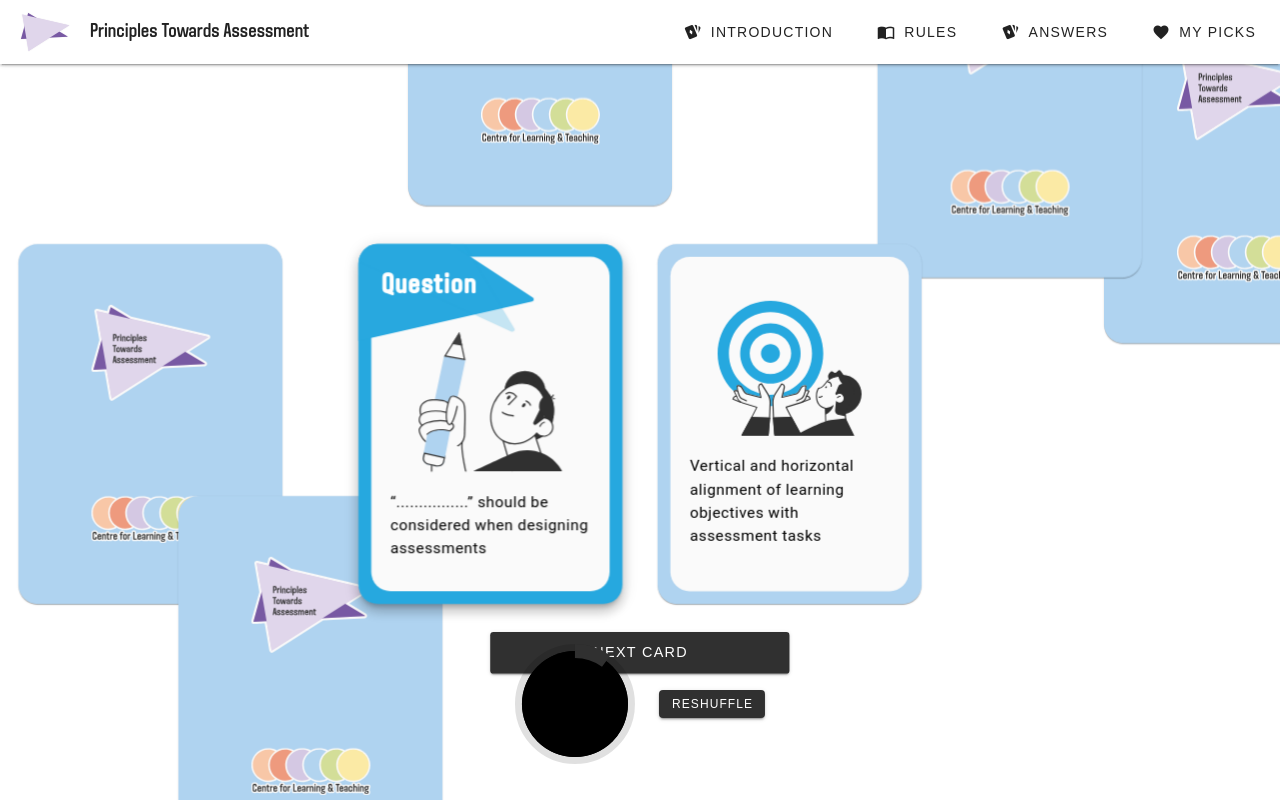
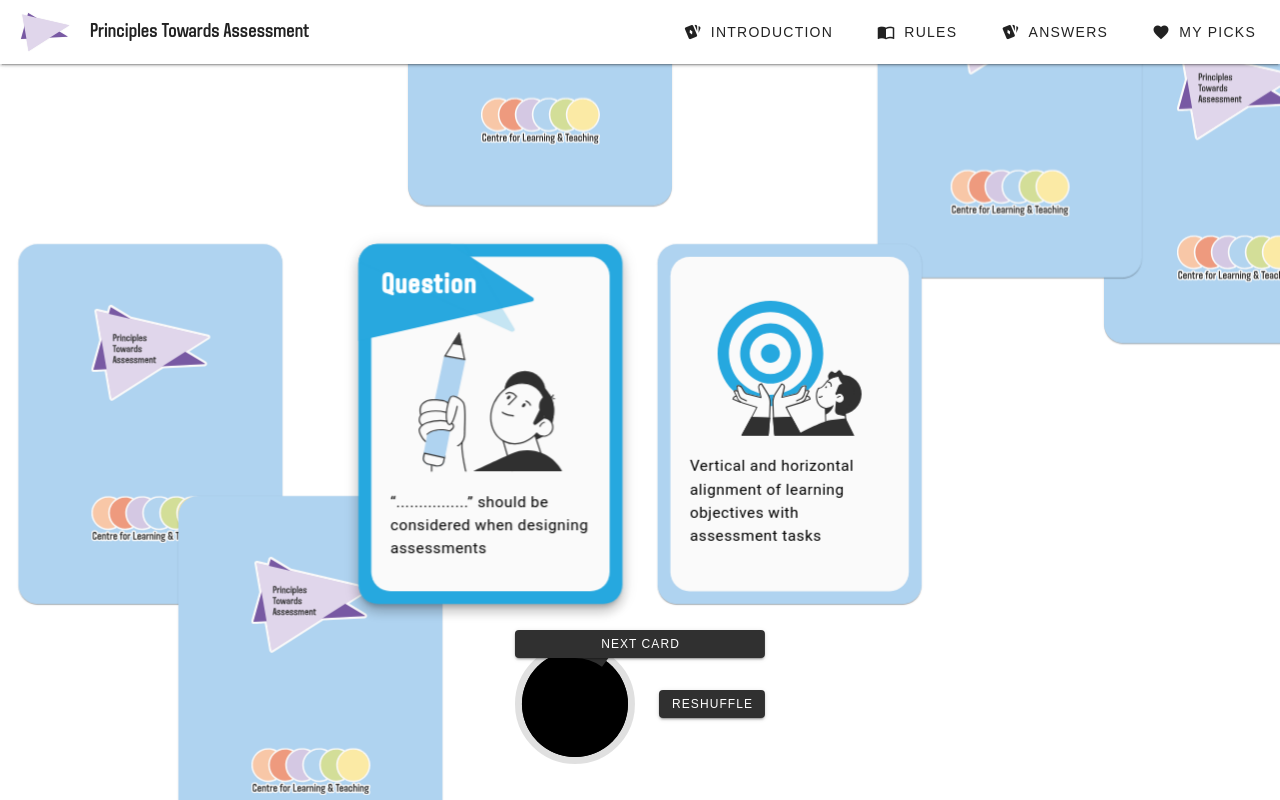
Before and after one commit to bpdavies92/principles-for-assessment, a Vue app: page / in a window 1280 px wide. Both pictures are taken after a click on the element 889 px from the left and 293 px from the top of the page. Built offline with nearby package versions, Linux system fonts and the light colour scheme.

Commit message:
Updated the points graphic so that the next btn sits above it

```diff
--- a/src/components/CardGame.vue
+++ b/src/components/CardGame.vue
@@ -3,14 +3,25 @@
 
   <div class="overflow-hidden position-relative" >
     <v-container v-resize="onResize" color="#fafafa" ref="main" class="ml-auto mr-auto" max-width="1350">
-          <v-sheet v-if="windowSize.x >= 960"  color="transparent" class="points">
+          <v-sheet  v-if="windowSize.x >= 960"  color="transparent" class="points">
+          <v-btn
+            @click="newSelection()"
+            v-if="cardPicked"
+            :block="windowSize.x <= 600"
+            width="100%"
+            rounded="xs"
+            size="small"
+            class="mb-1 next-btn"
+            color="#303030">
+            Next card
+          </v-btn>
+          <div >
             <v-progress-circular
               :model-value="gameProgress"
               rotate="360"
               size="120"
               width="14"
               color="#303030"
-
             >
               <div class="d-flex align-center justify-center flex-column mt-n1">
                 <div class="mb-n1 text-body-1">{{ gamePoints }}</div>
@@ -18,6 +29,7 @@
               </div>
             </v-progress-circular>
             <v-btn class="ml-6" @click="reshuffleCards" color="#303030" size="small">Reshuffle</v-btn>
+          </div>
       </v-sheet>
       <v-sheet class="position-relative card-container mr-auto ml-auto" height="102vh" color="transparent">
 
@@ -69,20 +81,6 @@
           <template v-slot:bodyText>{{ item.answer ? item.answer : item.content }}</template>
           <template v-if="item.isDouble || item.isTriple" v-slot:doubleTriple>{{ item.isDouble ? 'Double' : 'Triple' }}</template>
         </FlashCard>
-
-        <v-btn
-          @click="newSelection()"
-          v-if="cardPicked"
-          :block="windowSize.x <= 600"
-          width="30%"
-          rounded="xs"
-          size="x-large"
-          color="#303030"
-          class="next-btn"
-        >
-          Next card
-        </v-btn>
-
 
       </v-sheet>
     </v-container>
--- a/src/styles/card-game.scss
+++ b/src/styles/card-game.scss
@@ -19,8 +19,8 @@
   z-index: 500;
   }
 
-  .next-button {
-  z-index: 100;
+  .next-btn {
+    z-index: 100;
   }
 
   .card-container  {
```
Lines whose indentation alone changed are shown as unchanged.
